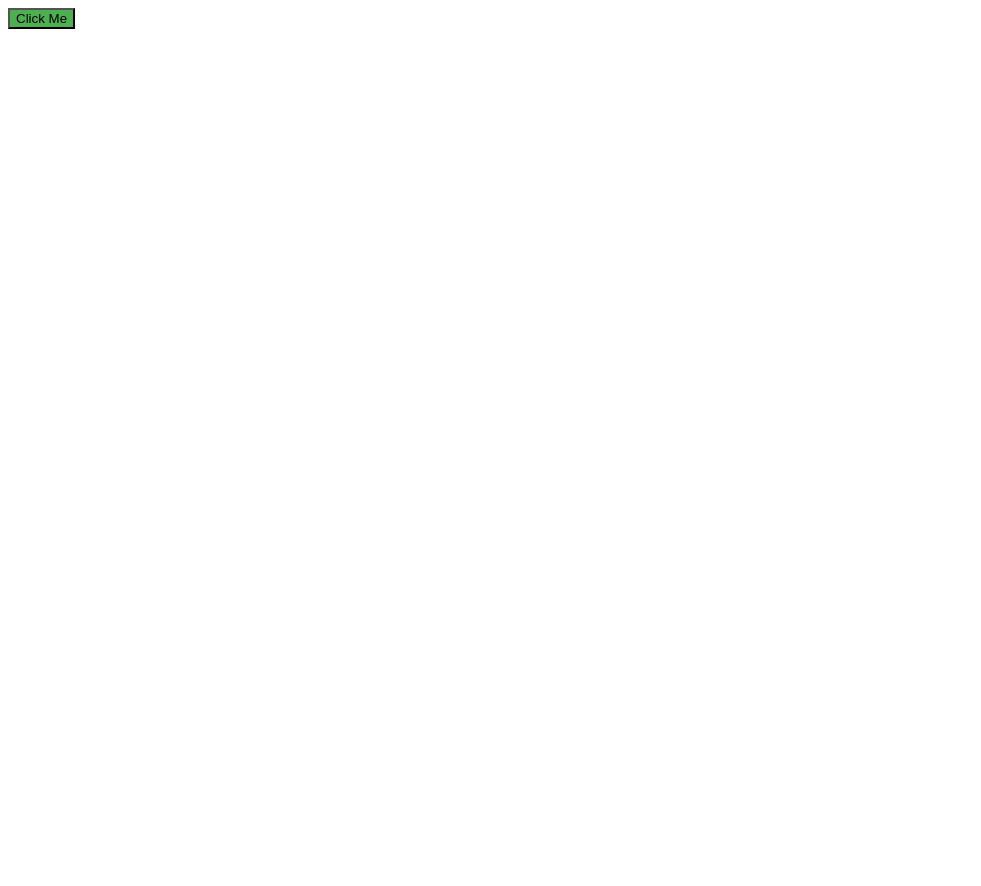
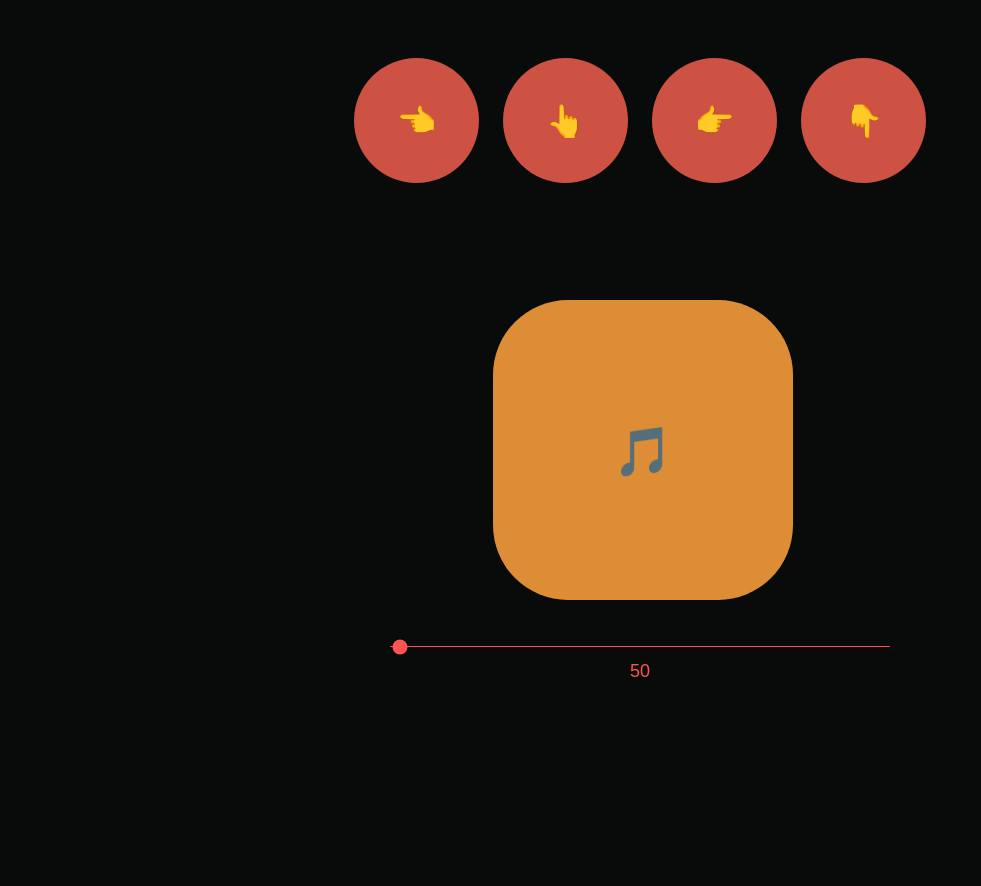
Before and after one commit to pretentious7/Bulbul-lite, a plain HTML site: page index.html in a window 1280 px wide. Shown: the whole page, without its empty margins (0-981 px from the left). Before the commit the page ends 800 px from the top, so only its background shows below. Drawn offline with nearby package versions, Linux system fonts and the light colour scheme; files whose address does not match are found by name.

Commit message:
Add files via upload

```diff
--- a/index.html
+++ b/index.html
@@ -7,16 +7,30 @@
     <meta name="viewport" content="width=device-width, initial-scale=1">
 
     <!-- import the webpage's stylesheet -->
-    <link rel="stylesheet" href="C:\Users\Sarah\Desktop\Python\MUSIC\style.css">
+    <link rel="stylesheet" href="style.css">
+    <link href="https://fonts.googleapis.com/css?family=IBM+Plex+Mono:400,400i,500,500i,600,600i,700,700i&display=swap" rel="stylesheet">
 
     <!-- import the webpage's javascript file -->
     <script src="https://cdnjs.cloudflare.com/ajax/libs/tone/13.0.1/Tone.min.js"></script>
     <script src="https://cdnjs.cloudflare.com/ajax/libs/p5.js/0.9.0/p5.js"></script>
     <script src = "https://cdnjs.cloudflare.com/ajax/libs/mathjs/6.2.2/math.js"></script>
-    <script src="C:\Users\Sarah\Desktop\Python\MUSIC\script.js" defer></script>
+    <script src="pureknob.js" ></script>
+    <script src="script.js" defer></script>
 
   </head>
   <body>
-      <button class = 'play'>Click Me</button>
+    <div class = 'Butts' style="text-align:center;">
+      <button class = 'circle'>👈</button>
+      <button id='play' class = 'play ripple'>🎵</button>
+      <button class = 'circle'>👆</button>
+      <button class = 'circle'>👉</button>
+      <button class = 'circle'>👇</button>
+    </div>
+    <div class="container">
+        <div class="slider">
+        <input id='rvalinp' value=20 type = "range" min="70" max="200" oninput="rangevalue.value=value"/>
+        <output id="rangevalue">50</output>
+        </div>
+        </div>
   </body>
 </html>
--- a/script.js
+++ b/script.js
@@ -8,13 +8,18 @@
 //number of notes
 timevar = 100
 timetracker = -timevar
+
 //button to init program
 window.onload = function () {
-    document.querySelector('button').addEventListener('click', () => initialise())
+    document.getElementById('play').addEventListener('click', () => initialise())
 }
 //main program
 function initialise() {
     //add to timetracker till == timevar
+
+
+    //myKnob.setPeaks(150);
+
     Tone.Transport.start();
     timetracker += timevar
     //init matrix with probabilities
@@ -74,9 +79,16 @@ function initialise() {
             }
         }).toMaster()
         synth.set("detune", math.random(-25, 25));
-        Tone.Transport.bpm.value = 65;
+
+        BPM = document.getElementById('rangevalue').innerHTML;
+        BPD = document.getElementById('rvalinp')
+        BPD.addEventListener('change', function (evt) {
+            console.log('sfsdfsd')
+            BPM = document.getElementById('rangevalue').innerHTML
+        });
+        console.log(BPM)
+        Tone.Transport.bpm.value = BPM;
         var drum = new Tone.MembraneSynth().toMaster()
-
         var loop = new Tone.Loop(function (time) {
             console.log(time)
             inittime = math.matrix([0, 0, 1, 0, 0])
--- a/style.css
+++ b/style.css
@@ -1,5 +1,164 @@
 /*This is a comment */
+.Butts{
+    margin: auto auto;
+    float: center;
+}
 .play{
-    background-color: #4CAF50;
+    background-color: #de8d37;
     align-self: center;
+    font-size: 36pt;
+    font-weight: bold;
+    border: none;
+    text-align: center;
+    font-family: 'IBM Plex Mono', monospace;
+    border-radius: 25%;
+    width: 300px;
+    height: 300px;
+
+    margin: 0;
+    margin-top: 50px;
+    position: absolute;
+    top: 50%;
+    -ms-transform: translateY(-50%);
+    transform: translateY(-50%);
+
+    -webkit-transition-duration: 0.4s; /* Safari */
+    transition-duration: 0.4s;
 }
+.play:hover{
+    background-color: #ffdab3;
+    width: 325;
+    height: 325;
+}
+.play:active{
+    background-color: skyblue;
+}
+.ripple {
+    background-position: center;
+    transition: background 0.5s;
+  }
+  .ripple:hover {
+    background: #47a7f5 radial-gradient(circle, transparent 1%, #47a7f5 1%) center/15000%;
+  }
+  .ripple:active {
+    background-color: #6eb9f7;
+    background-size: 100%;
+    transition: background 0s;
+  }
+.circle{
+    background-color: #CD5243;
+    margin-top: 50px;
+    width: 125px;
+    height: 125px;
+    font-size: 24pt;
+    text-align: center;
+    border-radius: 50%;
+    padding: 10px;
+    border: none;
+    margin-left: 10px;
+    margin-right: 10px;
+
+    -webkit-transition-duration: 0.4s; /* Safari */
+    transition-duration: 0.4s;
+}
+.circle:hover{
+    background-color: salmon;
+    font-size: 28pt;
+}
+body{
+    background: rgb(8, 11, 9);
+}
+
+.container {
+  display: flex;
+  width: 500px;
+  height: 500px;
+  margin: auto;
+  text-align: center;
+  margin-top: 200px;
+}
+
+.slider {
+  width: 100%;
+  margin: 50% auto;
+}
+
+/* track */
+input[type="range"] {
+  -webkit-appearance: none !important;
+  width: 100%;
+  height: 1px;
+  background-color: #ff5252;
+  border: none;
+  border-radius: 10px;
+  margin: auto;
+  transition: all 400ms;
+  outline:none;
+  padding: 0;
+  margin: 0;
+}
+input[type="range"]::-moz-range-track {
+  width: 100%;
+  height: 1px;
+  background-color: #ff5252;
+  border: none;
+  border-radius: 10px;
+  margin: auto;
+  transition: all 400ms;
+  outline:none;
+  padding: 0;
+  margin: 0;
+}
+
+/* thumb */
+input[type="range"]::-webkit-slider-thumb {
+  -webkit-appearance: none !important;
+  transform:scale(0.75);
+  width: 20px;
+  height: 20px;
+  border: none;
+  background-color: #ff5252;
+  border-radius: 40px;
+  box-shadow: 0px 0px 0px green;
+  transition: all 400ms;
+  outline:none
+}
+input[type="range"]::-moz-range-thumb {
+  -webkit-appearance: none !important;
+  transform:scale(0.75);
+  width: 40px;
+  height: 40px;
+  border: none;
+  background-color: #ff5252;
+  border-radius: 30px;
+  box-shadow: 0px 0px 0px green;
+  transition: all 400ms;
+  outline:none
+}
+
+/* thumb hover */
+input[type="range"]::-webkit-slider-thumb:hover {
+  transform:scale(0.85);
+}
+input[type="range"]::-moz-range-thumb:hover{
+  transform:scale(0.85);
+}
+
+/* thumb active */
+input[type="range"]::-webkit-slider-thumb:active {
+  transform:scale(1);
+}
+input[type="range"]::-moz-range-thumb:active{
+  transform:scale(1);
+}
+
+#rangevalue {
+  text-align: center;
+  font-family: "Quantico", sans-serif;
+  font-size: 18px;
+  display: block;
+  margin: auto;
+  padding: 10px 0px;
+  width: 100%;
+  color: #ff5252;
+}
```
